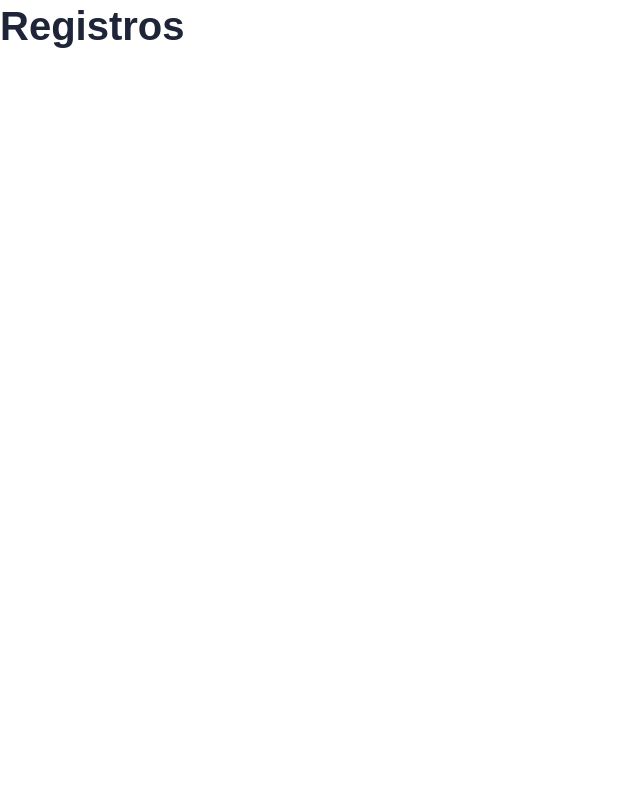
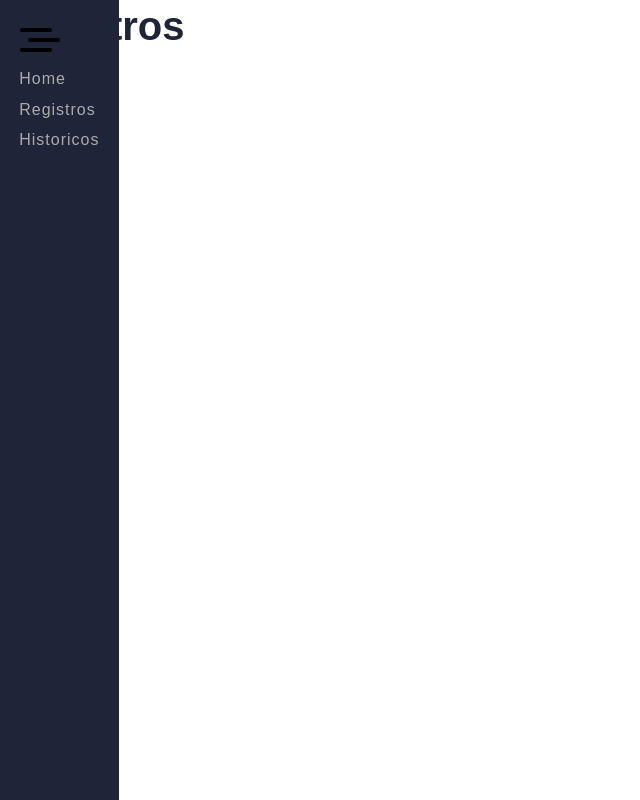
Before and after one commit to JoseCarlos69/Sistema-AGV-Interface, a React (Create React App) app: page /registros in a window 1280 px wide. Shown: the whole page, without its empty margins (0-640 px from the left). Built offline with nearby package versions, Linux system fonts and the light colour scheme.

Commit message:
Criar componente Navegacao

```diff
--- a/src/App.js
+++ b/src/App.js
@@ -1,10 +1,14 @@
 import React from 'react';
 import './App.css';
 import Rotas from './Rotas';
+import MenuLateral from './Componentes/MenuLateral';
 
 const App = () => {
+  const [menuAtivo, setMenuAtivo] = React.useState(false);
+
   return (
     <>
+      <MenuLateral ativo={menuAtivo} setAtivo={setMenuAtivo}/>
       <Rotas />
     </>
   );
--- a/src/Componentes/MenuLateral/index.js
+++ b/src/Componentes/MenuLateral/index.js
@@ -1,6 +1,7 @@
 import React from 'react'
 import estilos from './index.module.css';
-import BotaoMenu from '../BotaoMenu'
+import BotaoMenu from '../BotaoMenu';
+import Navegacao from '../Navegacao'
 
 const MenuLateral = () => {
     const [ menuAtivo, setMenuAtivo ] = React.useState(false);
@@ -8,6 +9,7 @@ const MenuLateral = () => {
     return (
         <aside className={estilos.MenuLateral}>
             <BotaoMenu menuAtivo={ menuAtivo } setMenuAtivo={ setMenuAtivo } />
+            <Navegacao/>
         </aside>
     );
 };
--- a/src/Componentes/MenuLateral/index.module.css
+++ b/src/Componentes/MenuLateral/index.module.css
@@ -0,0 +1,10 @@
+.MenuLateral {
+    background-color: var(--preto);
+    padding: 1rem;
+    position: fixed;
+    top: 0;
+    bottom: 0;
+    z-index: 1;
+    overflow-x: hidden;
+    overflow-y: auto;
+}
--- /dev/null
+++ b/src/Componentes/Navegacao/index.js
@@ -0,0 +1,25 @@
+import React from 'react'
+import { NavLink } from 'react-router-dom';
+import estilos from './index.module.css';
+
+const Navegacao = () => {
+    return (
+        <nav className={estilos.Navegacao}>
+            <ul>
+                <li>
+                    <NavLink to="/" activeClassName={estilos.ativo} end>Home</NavLink>
+                </li>
+
+                <li>
+                    <NavLink to="/Registros" activeClassName={estilos.ativo} end>Registros</NavLink>
+                </li>
+
+                <li>
+                    <NavLink to="/Historicos" activeClassName={estilos.ativo} end>Historicos</NavLink>
+                </li>
+            </ul>
+        </nav>
+    );
+};
+
+export default Navegacao;
--- /dev/null
+++ b/src/Componentes/Navegacao/index.module.css
@@ -0,0 +1,10 @@
+.Navegacao a {
+    padding: 0.2rem;
+    display: block;
+    outline: none;
+    color: var(--cinzaClaro);
+}
+
+.Navegacao a:hover, .Navegacao .ativo, .Navegacao a:focus {
+    color: var(--branco);
+}
```
